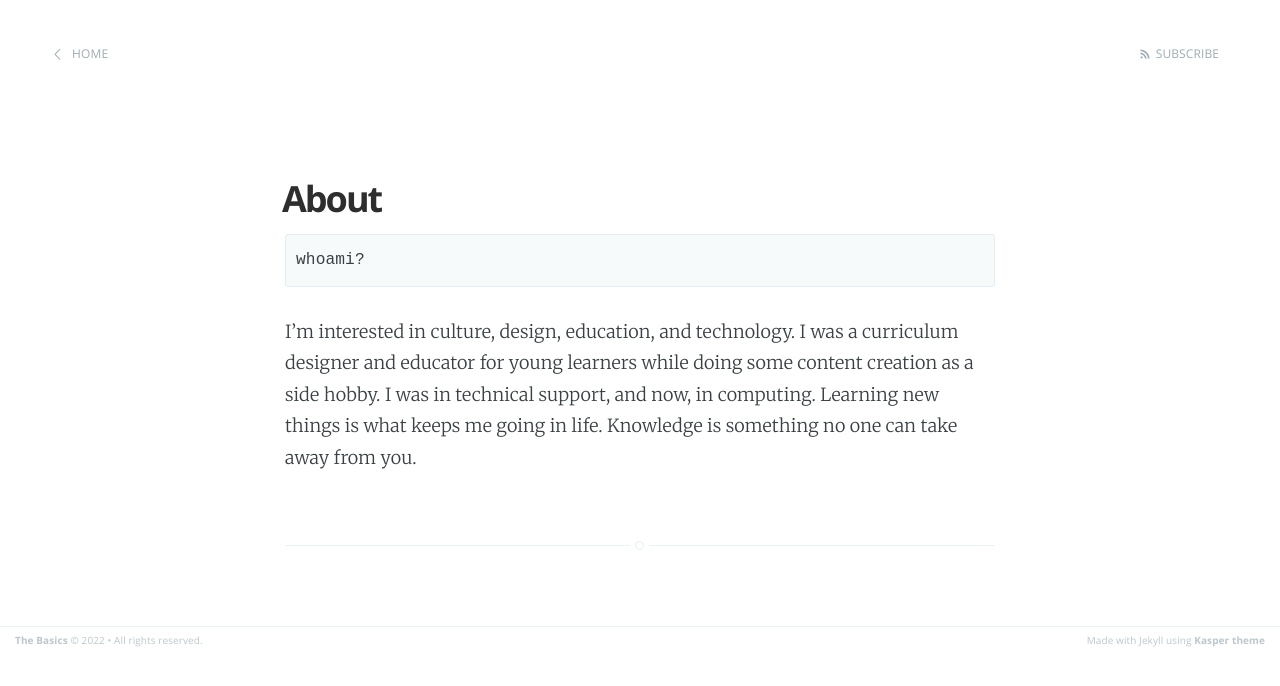
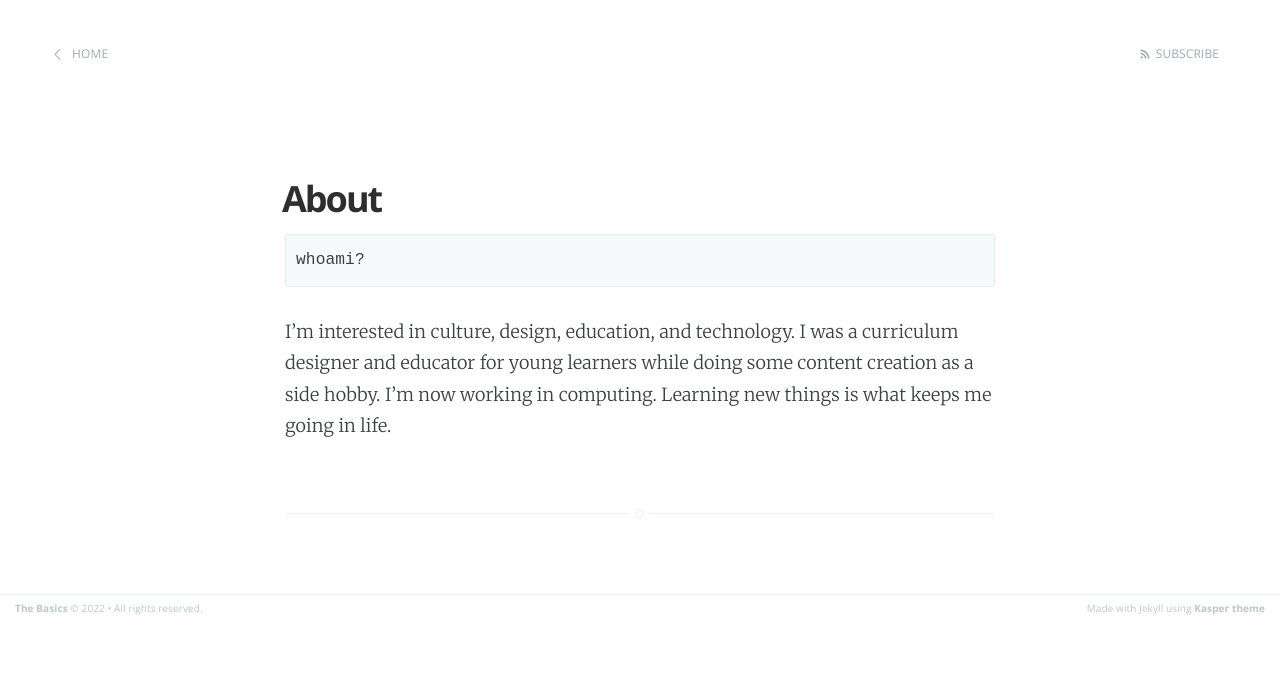
Before and after one commit to jennymhkao/home, a Jekyll site: the page built from about.md, in a window 1280 px wide. Shown: the top 686 px of the page. Built offline with Jekyll 4.4.1, drawn with Linux system fonts in a browser that asks for light colours.

Commit message:
about update

```diff
--- a/about.md
+++ b/about.md
@@ -10,6 +10,5 @@ whoami?
 
 I'm interested in culture, design, education, and technology.
 I was a curriculum designer and educator for young learners while doing some content creation as a side hobby.
-I was in technical support, and now, in computing.
+I'm now working in computing.
 Learning new things is what keeps me going in life.
-Knowledge is something no one can take away from you.
```
